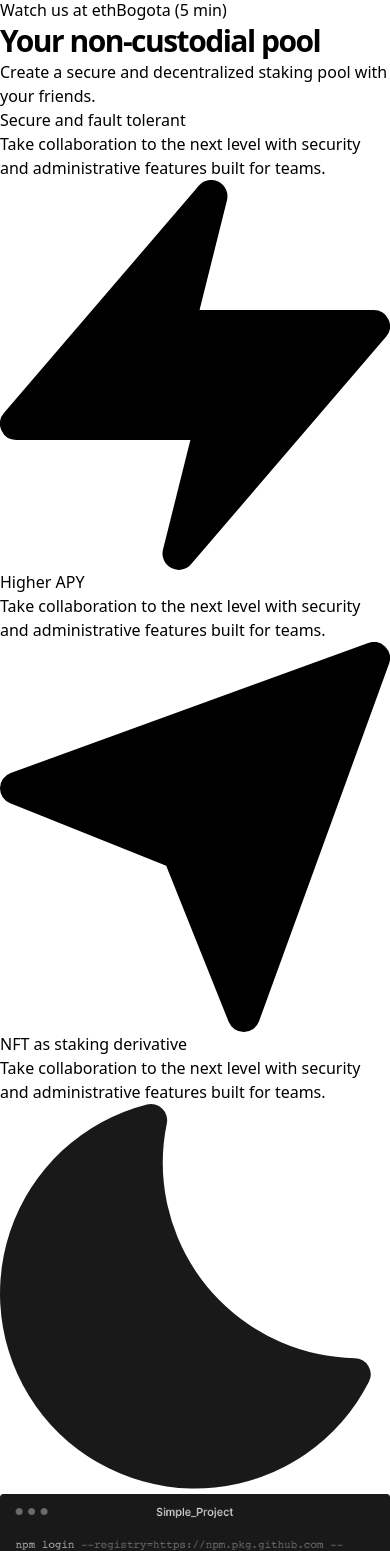
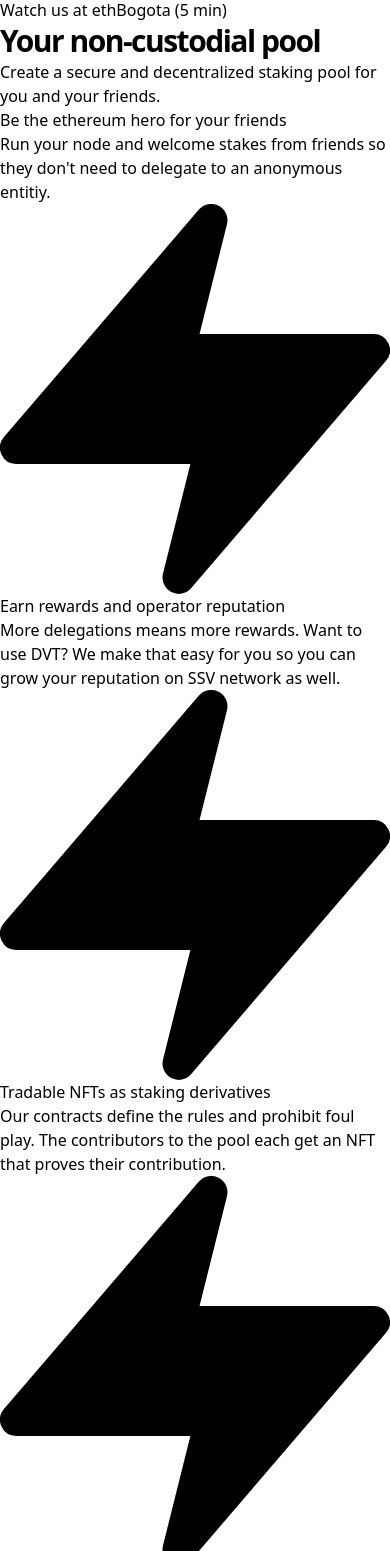
Before and after one commit to frens-pool/frens-website, a React (Vite) app: page / in a window 390 px wide. Shown: the part 2097-3648 px from the top of the page. Built offline with nearby package versions, Linux system fonts and the light colour scheme.

Commit message:
suggested feature addition

```diff
--- a/src/partials/Features.jsx
+++ b/src/partials/Features.jsx
@@ -1,12 +1,8 @@
 import React, { useState, useRef, useEffect } from 'react';
-import Transition from '../utils/Transition';
-
-import FeaturesBg from '../images/features-bg.png';
-import FeaturesElement from '../images/features-element.png';
 
 function Features() {
 
-  const [tab, setTab] = useState(1);
+  const [tab, setTab] = useState(0);
 
   const tabs = useRef(null);
 
@@ -17,137 +13,76 @@ function Features() {
   }
 
   useEffect(() => {
-    heightFix()
+    // heightFix()
     // eslint-disable-next-line react-hooks/exhaustive-deps
   }, [tab])
 
   return (
     <section className="relative">
 
-      {/* Section background (needs .relative class on parent and next sibling elements) */}
       <div className="absolute inset-0 bg-gray-100 pointer-events-none pb-16" aria-hidden="true"></div>
       <div className="absolute left-0 right-0 m-auto w-px p-px h-20 bg-gray-200 transform -translate-y-1/2"></div>
 
       <div className="relative max-w-6xl mx-auto px-4 sm:px-6">
-        <div className="pt-12 md:pt-20">
+        <div className="pt-12 md:pt-20 pb-8">
 
           {/* Section header */}
-          <div className="max-w-3xl mx-auto text-center pb-12 md:pb-16">
+          <div className="max-w-3xl mx-auto text-center pb-6 md:pb-10">
             <h1 className="h2 mb-4">Your non-custodial pool</h1>
-            <p className="text-xl text-gray-600">Create a secure and decentralized staking pool with your friends.</p>
+            <p className="text-xl text-gray-600">Create a secure and decentralized staking pool for you and your friends.</p>
           </div>
 
           {/* Section content */}
           <div className="md:grid md:grid-cols-12 md:gap-6">
 
             {/* Content */}
-            <div className="max-w-xl md:max-w-none md:w-full mx-auto md:col-span-7 lg:col-span-6 md:mt-6" data-aos="fade-right">
+            <div className="max-w-xl md:max-w-none md:w-full mx-auto col-start-3 col-span-8 my-4" data-aos="zoom-y-out">
               {/* Tabs buttons */}
-              <div className="mb-8 md:mb-0">
-                <a
+              <div className="mb-4">
+                <div
                   className={`flex items-center text-lg p-5 rounded border transition duration-300 ease-in-out mb-3 ${tab !== 1 ? 'bg-white shadow-md border-gray-200 hover:shadow-lg' : 'bg-gray-200 border-transparent'}`}
-                  href="#0"
-                  onClick={(e) => { e.preventDefault(); setTab(1); }}
                 >
                   <div>
-                    <div className="font-bold leading-snug tracking-tight mb-1">Secure and fault tolerant</div>
-                    <div className="text-gray-600">Take collaboration to the next level with security and administrative features built for teams.</div>
+                    <div className="font-bold leading-snug tracking-tight mb-1">Be the ethereum hero for your friends</div>
+                    <div className="text-gray-600">Run your node and welcome stakes from friends so they don't need to delegate to an anonymous entitiy.</div>
                   </div>
                   <div className="flex justify-center items-center w-8 h-8 bg-white rounded-full shadow flex-shrink-0 ml-3">
                     <svg className="w-3 h-3 fill-current" viewBox="0 0 12 12" xmlns="http://www.w3.org/2000/svg">
                       <path d="M11.953 4.29a.5.5 0 00-.454-.292H6.14L6.984.62A.5.5 0 006.12.173l-6 7a.5.5 0 00.379.825h5.359l-.844 3.38a.5.5 0 00.864.445l6-7a.5.5 0 00.075-.534z" />
                     </svg>
                   </div>
-                </a>
-                <a
+                </div>
+                <div
                   className={`flex items-center text-lg p-5 rounded border transition duration-300 ease-in-out mb-3 ${tab !== 2 ? 'bg-white shadow-md border-gray-200 hover:shadow-lg' : 'bg-gray-200 border-transparent'}`}
-                  href="#0"
-                  onClick={(e) => { e.preventDefault(); setTab(2); }}
                 >
                   <div>
-                    <div className="font-bold leading-snug tracking-tight mb-1">Higher APY</div>
-                    <div className="text-gray-600">Take collaboration to the next level with security and administrative features built for teams.</div>
+                    <div className="font-bold leading-snug tracking-tight mb-1">Earn rewards and operator reputation</div>
+                    <div className="text-gray-600">More delegations means more rewards. Want to use DVT? We make that easy for you so you can grow your reputation on SSV network as well. </div>
                   </div>
                   <div className="flex justify-center items-center w-8 h-8 bg-white rounded-full shadow flex-shrink-0 ml-3">
                     <svg className="w-3 h-3 fill-current" viewBox="0 0 12 12" xmlns="http://www.w3.org/2000/svg">
-                      <path d="M11.854.146a.5.5 0 00-.525-.116l-11 4a.5.5 0 00-.015.934l4.8 1.921 1.921 4.8A.5.5 0 007.5 12h.008a.5.5 0 00.462-.329l4-11a.5.5 0 00-.116-.525z" fillRule="nonzero" />
+                      <path d="M11.953 4.29a.5.5 0 00-.454-.292H6.14L6.984.62A.5.5 0 006.12.173l-6 7a.5.5 0 00.379.825h5.359l-.844 3.38a.5.5 0 00.864.445l6-7a.5.5 0 00.075-.534z" />
                     </svg>
                   </div>
-                </a>
-                <a
+                </div>
+                <div
                   className={`flex items-center text-lg p-5 rounded border transition duration-300 ease-in-out mb-3 ${tab !== 3 ? 'bg-white shadow-md border-gray-200 hover:shadow-lg' : 'bg-gray-200 border-transparent'}`}
-                  href="#0"
-                  onClick={(e) => { e.preventDefault(); setTab(3); }}
                 >
                   <div>
-                    <div className="font-bold leading-snug tracking-tight mb-1">NFT as staking derivative</div>
-                    <div className="text-gray-600">Take collaboration to the next level with security and administrative features built for teams.</div>
+                    <div className="font-bold leading-snug tracking-tight mb-1">Tradable NFTs as staking derivatives</div>
+                    <div className="text-gray-600">Our contracts define the rules and prohibit foul play. The contributors to the pool each get an NFT that proves their contribution.</div>
                   </div>
                   <div className="flex justify-center items-center w-8 h-8 bg-white rounded-full shadow flex-shrink-0 ml-3">
                     <svg className="w-3 h-3 fill-current" viewBox="0 0 12 12" xmlns="http://www.w3.org/2000/svg">
-                      <path d="M11.334 8.06a.5.5 0 00-.421-.237 6.023 6.023 0 01-5.905-6c0-.41.042-.82.125-1.221a.5.5 0 00-.614-.586 6 6 0 106.832 8.529.5.5 0 00-.017-.485z" fill="#191919" fillRule="nonzero" />
+                      <path d="M11.953 4.29a.5.5 0 00-.454-.292H6.14L6.984.62A.5.5 0 006.12.173l-6 7a.5.5 0 00.379.825h5.359l-.844 3.38a.5.5 0 00.864.445l6-7a.5.5 0 00.075-.534z" />
                     </svg>
                   </div>
-                </a>
+                </div>
               </div>
             </div>
 
             {/* Tabs items */}
-            <div className="max-w-xl md:max-w-none md:w-full mx-auto md:col-span-5 lg:col-span-6 mb-8 md:mb-0 md:order-1" data-aos="zoom-y-out" ref={tabs}>
-              <div className="relative pt-6 flex flex-col text-center lg:text-right">
-                {/* Item 1 */}
-                <Transition
-                  show={tab === 1}
-                  appear={true}
-                  className="w-full"
-                  enter="transition ease-in-out duration-700 transform order-first"
-                  enterStart="opacity-0 translate-y-16"
-                  enterEnd="opacity-100 translate-y-0"
-                  leave="transition ease-in-out duration-300 transform absolute"
-                  leaveStart="opacity-100 translate-y-0"
-                  leaveEnd="opacity-0 -translate-y-16"
-                >
-                  <div className="relative inline-flex flex-col">
-                    <img className="md:max-w-none mx-auto rounded" src={FeaturesBg} width="500" height="462" alt="Features bg" />
-                    <img className="md:max-w-none absolute w-full left-0 transform animate-float" src={FeaturesElement} width="500" height="44" alt="Element" style={{ top: '30%' }} />
-                  </div>
-                </Transition>
-                {/* Item 2 */}
-                <Transition
-                  show={tab === 2}
-                  appear={true}
-                  className="w-full"
-                  enter="transition ease-in-out duration-700 transform order-first"
-                  enterStart="opacity-0 translate-y-16"
-                  enterEnd="opacity-100 translate-y-0"
-                  leave="transition ease-in-out duration-300 transform absolute"
-                  leaveStart="opacity-100 translate-y-0"
-                  leaveEnd="opacity-0 -translate-y-16"
-                >
-                  <div className="relative inline-flex flex-col">
-                    <img className="md:max-w-none mx-auto rounded" src={FeaturesBg} width="500" height="462" alt="Features bg" />
-                    <img className="md:max-w-none absolute w-full left-0 transform animate-float" src={FeaturesElement} width="500" height="44" alt="Element" style={{ top: '30%' }} />
-                  </div>
-                </Transition>
-                {/* Item 3 */}
-                <Transition
-                  show={tab === 3}
-                  appear={true}
-                  className="w-full"
-                  enter="transition ease-in-out duration-700 transform order-first"
-                  enterStart="opacity-0 translate-y-16"
-                  enterEnd="opacity-100 translate-y-0"
-                  leave="transition ease-in-out duration-300 transform absolute"
-                  leaveStart="opacity-100 translate-y-0"
-                  leaveEnd="opacity-0 -translate-y-16"
-                >
-                  <div className="relative inline-flex flex-col">
-                    <img className="md:max-w-none mx-auto rounded" src={FeaturesBg} width="500" height="462" alt="Features bg" />
-                    <img className="md:max-w-none absolute w-full left-0 transform animate-float" src={FeaturesElement} width="500" height="44" alt="Element" style={{ top: '30%' }} />
-                  </div>
-                </Transition>
-              </div>
-            </div >
+
 
           </div >
 
--- a/src/partials/Footer.jsx
+++ b/src/partials/Footer.jsx
@@ -10,7 +10,7 @@ function Footer() {
         <div className="md:flex md:items-center md:justify-between py-4 md:py-8 border-t border-gray-200">
 
           {/* Social links */}
-          <ul className="flex mb-4 md:order-1 md:ml-4 md:mb-0">
+          <ul className="flex justify-center items-center mb-4 md:order-1 md:ml-4 md:mb-0">
             <li>
               <a
                 href="https://twitter.com/frensPool"
@@ -40,7 +40,9 @@ function Footer() {
           </ul>
 
           {/* Copyrights note */}
-          <div className="text-sm text-gray-600 mr-4">Made by <a className="text-blue-600 hover:underline" href="https://frens.fun/">FRENS</a></div>
+          <div className="flex justify-center items-center">
+            <div className="text-sm text-gray-600">Made by <a className="text-blue-600 hover:underline" href="https://frens.fun/">FRENS</a></div>
+          </div>
 
         </div>
 
```
